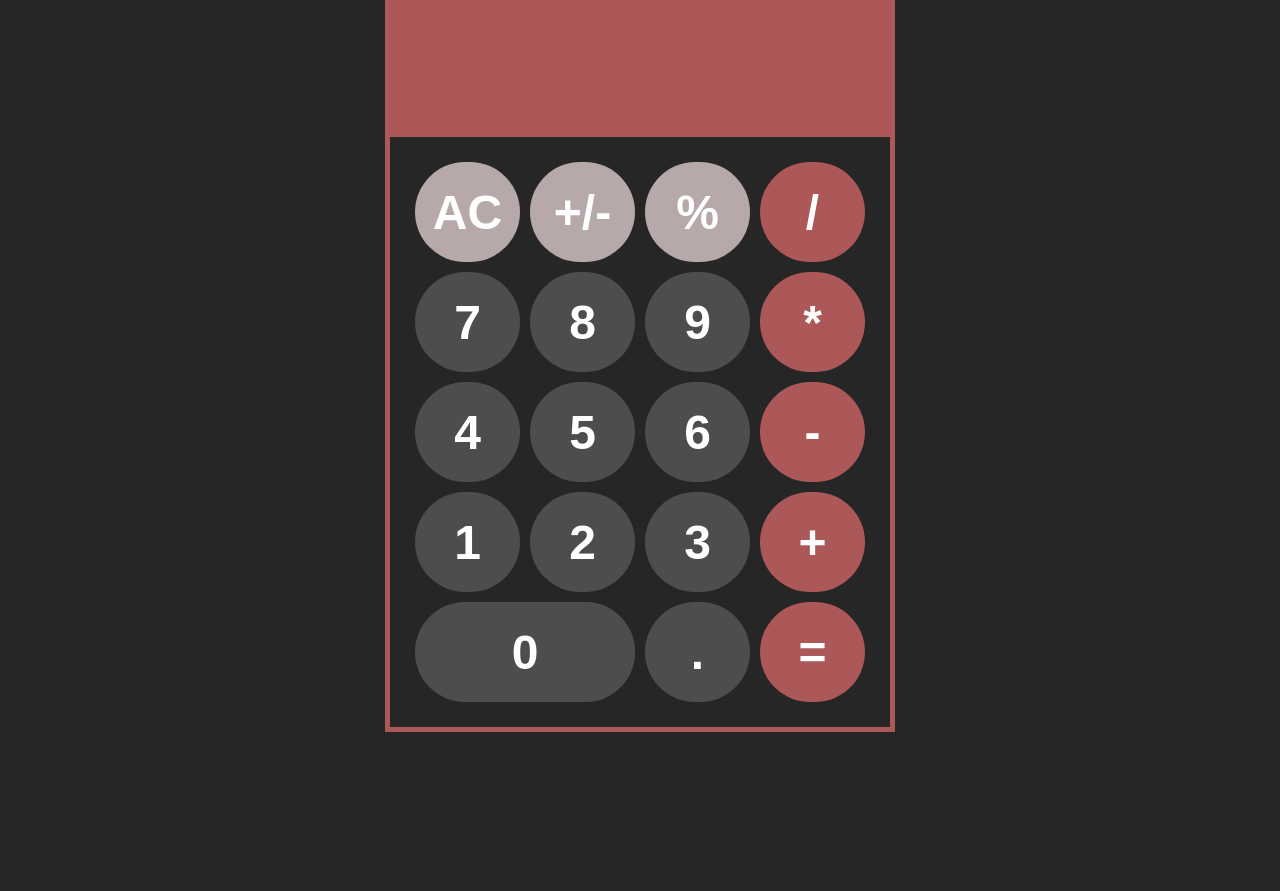
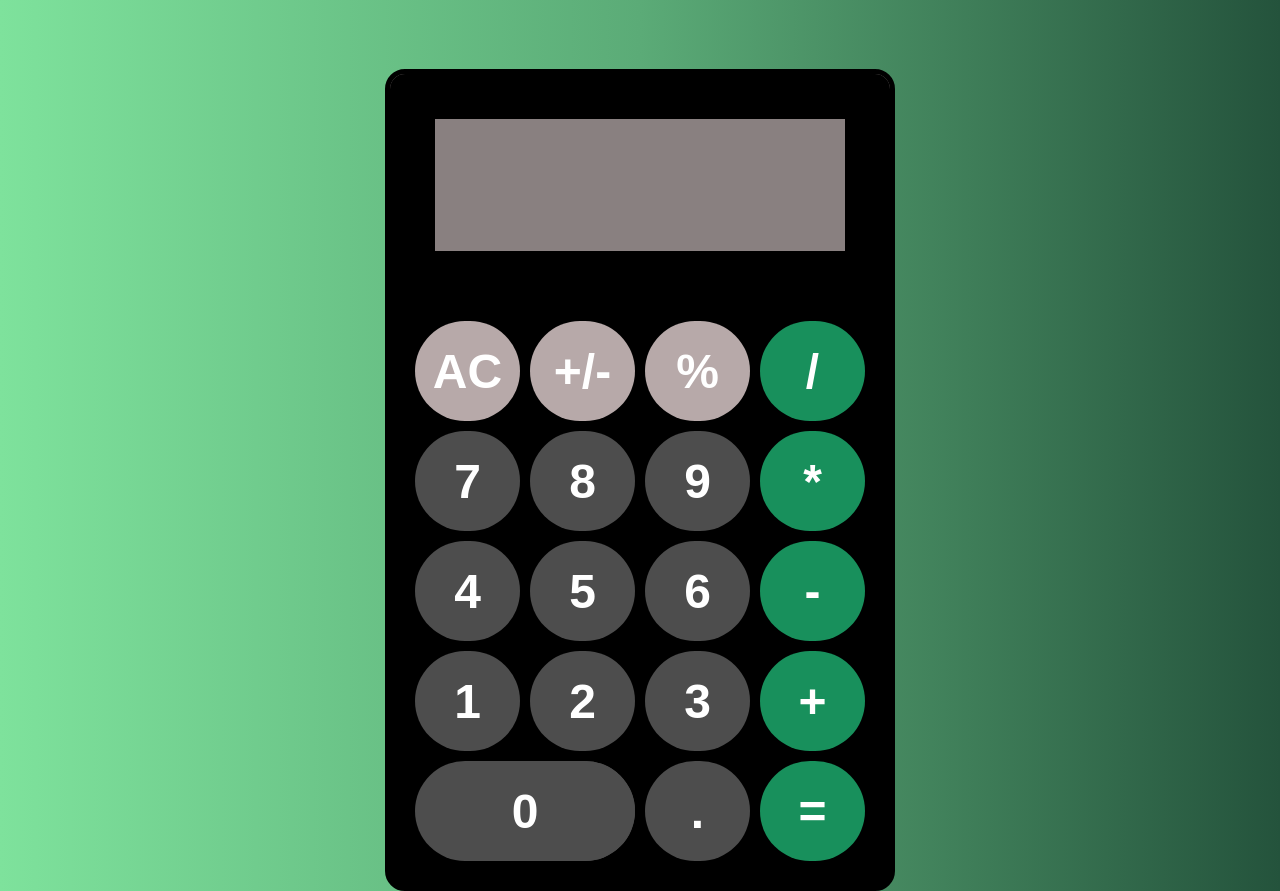
Before and after one commit to Rahmakhaled5/Calculator, a plain HTML site: page index.html in a window 1280 px wide. Shown: the top 891 px of the page. Before the commit the page ends 800 px from the top, so only its background shows below. Drawn offline with Linux system fonts and the light colour scheme.

Commit message:
update design

```diff
--- a/style.css
+++ b/style.css
@@ -32,30 +32,37 @@ button, #Zero {
 
 #calc {
     font-family: Arial, sans-serif;
-    background-color: hsl(0, 0%, 15%);
+    background-color: black;
     max-width: 500px;
     overflow: hidden;
-    border: 5px solid hsl(0, 34%, 51%);
+    border: 5px solid black;
+    border-radius: 20px;
 }
 
 #display {
     width: 100%;
     padding: 20px;
+    box-sizing: border-box;
     font-size: 5rem;
     text-align: left;
-    border: none;
-    background-color: hsl(0, 34%, 51%);
-    grid-column: 2; /* Spanning the second column for the display */
+    border: 45px solid black;
+    background-color: rgb(137, 128, 128);
+    grid-column: 2;
 }
+
 
 body {
     margin: 0;
     display: flex;
     justify-content: center;
     align-items: center;
-    height: 100%;
-    background-color: hsl(0, 0%, 15%);
+    height: 120vh;
+    box-sizing: border-box;
+    background: linear-gradient(to right, #7ee29c, #5bab77, #24533c);
+    animation: gradientAnimation 3s ease infinite;
 }
+
+
 
 button:hover, #Zero:hover {
     background-color: hsl(0, 0%, 40%);
@@ -66,13 +73,25 @@ button:active, #Zero:active {
 }
 
 .operator-btn {
-    background-color: hsl(0, 34%, 51%);
+    background-color: hsl(154, 71%, 33%);
 }
 
 .operator-btn:hover {
-    background-color: hsl(0, 58%, 14%);
+    background-color: hsl(141, 31%, 50%);
 }
 
 .operator-btn:active {
     background-color: hsl(35, 100%, 75%);
 }
+
+@keyframes gradientAnimation {
+    0% {
+      background-position: 0% 50%; /* Start position of the gradient */
+    }
+    50% {
+      background-position: 100% 50%; /* Mid position of the gradient */
+    }
+    100% {
+      background-position: 0% 50%; /* End position of the gradient */
+    }
+}
```
